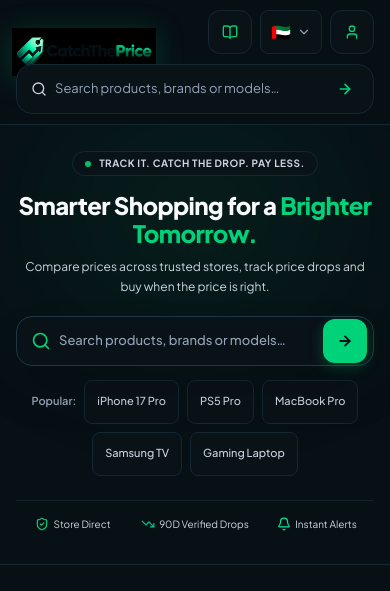
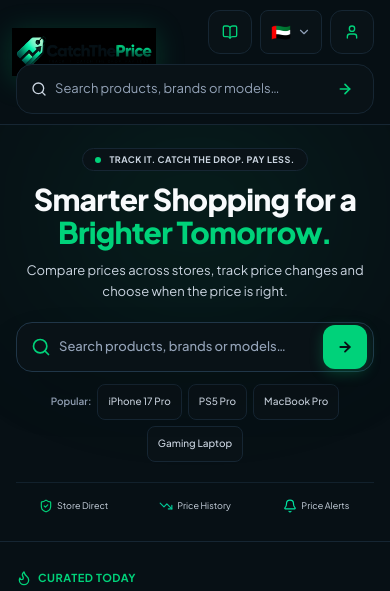
Before and after one commit to dawoodshah2232-svg/Catch-The-Price, a Next.js app: page /ae in a window 390 px wide. Shown: the top 591 px of the page. Built offline with nearby package versions, Linux system fonts and the light colour scheme.

Commit message:
Tighten mobile hero and remove unsupported verified claims

```diff
--- a/components/home/Hero.tsx
+++ b/components/home/Hero.tsx
@@ -12,65 +12,57 @@
     'iPhone 17 Pro',
     'PS5 Pro',
     'MacBook Pro',
-    'Samsung TV',
     'Gaming Laptop',
   ];
 
   return (
-    <section className="relative overflow-hidden pt-6 pb-8 sm:pt-12 sm:pb-14 bg-[#071015] border-b border-[#162633]">
-      {/* Subtle restrained glow in background */}
+    <section className="relative overflow-hidden pt-5 pb-7 sm:pt-12 sm:pb-14 bg-[#071015] border-b border-[#162633]">
       <div className="absolute top-0 left-1/2 -translate-x-1/2 w-3/4 max-w-3xl h-44 bg-[#00D27A]/10 blur-[90px] pointer-events-none rounded-full" />
 
       <div className="max-w-4xl mx-auto px-4 sm:px-6 text-center relative z-10">
-        {/* Brand Tagline Badge */}
-        <div className="inline-flex items-center gap-2 px-3 py-1 rounded-full bg-[#091217] border border-[#162633] text-[10px] sm:text-[11px] font-bold text-[#CBD5E1] uppercase tracking-wider mb-4">
-          <span className="w-1.5 h-1.5 rounded-full bg-[#00D27A] animate-pulse" />
-          <span>TRACK IT. CATCH THE DROP. PAY LESS.</span>
+        <div className="inline-flex max-w-full items-center gap-2 px-3 py-1 rounded-full bg-[#091217] border border-[#162633] text-[9px] sm:text-[11px] font-bold text-[#CBD5E1] uppercase tracking-wider mb-3 sm:mb-4">
+          <span className="w-1.5 h-1.5 rounded-full bg-[#00D27A] shrink-0" />
+          <span className="truncate">TRACK IT. CATCH THE DROP. PAY LESS.</span>
         </div>
 
-        {/* Headline */}
-        <h1 className="text-2xl sm:text-4xl lg:text-5xl font-extrabold tracking-tight text-[#F8FAFC] leading-[1.15]">
+        <h1 className="text-[27px] min-[390px]:text-[30px] sm:text-4xl lg:text-5xl font-extrabold tracking-tight text-[#F8FAFC] leading-[1.08] sm:leading-[1.15]">
           Smarter Shopping for a{' '}
           <span className="text-[#00D27A]">Brighter Tomorrow.</span>
         </h1>
 
-        {/* Supporting Text */}
-        <p className="mt-2.5 sm:mt-3 text-xs sm:text-base text-[#CBD5E1] max-w-xl mx-auto leading-relaxed">
-          Compare prices across trusted stores, track price drops and buy when the price is right.
+        <p className="mt-3 text-[13px] sm:text-base text-[#CBD5E1] max-w-xl mx-auto leading-relaxed px-1">
+          Compare prices across stores, track price changes and choose when the price is right.
         </p>
 
-        {/* Dominant Search Input */}
         <div className="mt-5 sm:mt-7 max-w-2xl mx-auto">
           <SearchBar isHero={true} />
         </div>
 
-        {/* Search Examples Pills */}
-        <div className="mt-3.5 flex flex-wrap items-center justify-center gap-2 text-xs">
-          <span className="text-[#94A3B8] font-semibold text-[11px] self-center">Popular:</span>
+        <div className="mt-3 flex flex-wrap items-center justify-center gap-1.5 sm:gap-2 text-xs">
+          <span className="text-[#94A3B8] font-semibold text-[10px] sm:text-[11px] self-center">Popular:</span>
           {searchExamples.map((term) => (
             <a
               key={term}
               href={`/${country}/search?q=${encodeURIComponent(term)}`}
-              className="px-3 py-1.5 rounded-lg bg-[#091217] hover:bg-[#0f1c24] border border-[#162633] hover:border-[#00D27A]/50 text-[#CBD5E1] hover:text-[#00E6A2] text-[11px] font-medium transition-colors touch-target inline-flex items-center justify-center"
+              className="px-2.5 sm:px-3 py-1.5 rounded-lg bg-[#091217] hover:bg-[#0f1c24] border border-[#162633] hover:border-[#00D27A]/50 text-[#CBD5E1] hover:text-[#00E6A2] text-[10px] sm:text-[11px] font-medium transition-colors min-h-[36px] inline-flex items-center justify-center"
             >
               {term}
             </a>
           ))}
         </div>
 
-        {/* Micro Value Proposition Badges */}
-        <div className="mt-6 pt-4 border-t border-[#162633]/80 grid grid-cols-3 gap-2 max-w-md mx-auto text-[10px] sm:text-xs text-[#CBD5E1]">
-          <div className="flex items-center justify-center gap-1">
+        <div className="mt-5 pt-4 border-t border-[#162633]/80 grid grid-cols-3 gap-1.5 sm:gap-2 max-w-md mx-auto text-[9px] sm:text-xs text-[#CBD5E1]">
+          <div className="flex flex-col min-[390px]:flex-row items-center justify-center gap-1">
             <ShieldCheck className="w-3.5 h-3.5 text-[#00D27A] shrink-0" />
-            <span className="truncate">Store Direct</span>
+            <span>Store Direct</span>
           </div>
-          <div className="flex items-center justify-center gap-1">
+          <div className="flex flex-col min-[390px]:flex-row items-center justify-center gap-1">
             <TrendingDown className="w-3.5 h-3.5 text-[#00C996] shrink-0" />
-            <span className="truncate">90D Verified Drops</span>
+            <span>Price History</span>
           </div>
-          <div className="flex items-center justify-center gap-1">
+          <div className="flex flex-col min-[390px]:flex-row items-center justify-center gap-1">
             <Bell className="w-3.5 h-3.5 text-[#00E6A2] shrink-0" />
-            <span className="truncate">Instant Alerts</span>
+            <span>Price Alerts</span>
           </div>
         </div>
       </div>
```
